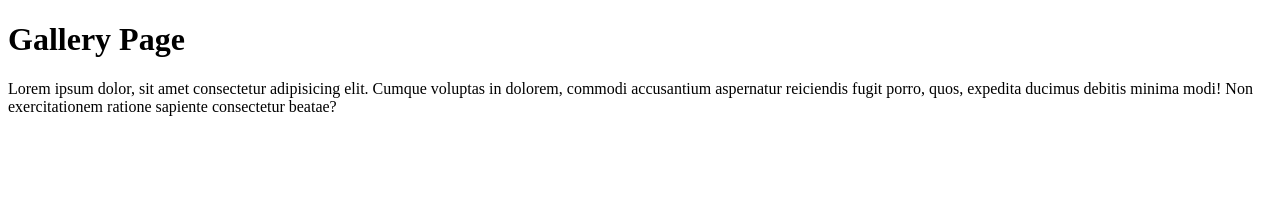
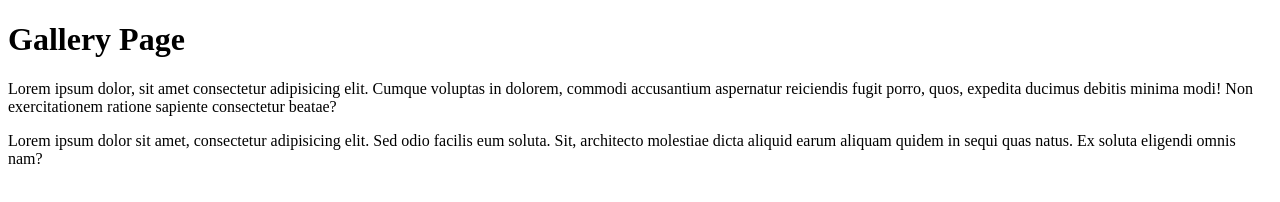
Before and after one commit to codeit-np/new_concept, a plain HTML site: page gallery.html in a window 1280 px wide. Drawn offline with Linux system fonts and the light colour scheme.

Commit message:
another para added

```diff
--- a/gallery.html
+++ b/gallery.html
@@ -11,5 +11,9 @@
     <p>
         Lorem ipsum dolor, sit amet consectetur adipisicing elit. Cumque voluptas in dolorem, commodi accusantium aspernatur reiciendis fugit porro, quos, expedita ducimus debitis minima modi! Non exercitationem ratione sapiente consectetur beatae?
     </p>
+
+    <p>
+        Lorem ipsum dolor sit amet, consectetur adipisicing elit. Sed odio facilis eum soluta. Sit, architecto molestiae dicta aliquid earum aliquam quidem in sequi quas natus. Ex soluta eligendi omnis nam?
+    </p>
 </body>
 </html>
```
